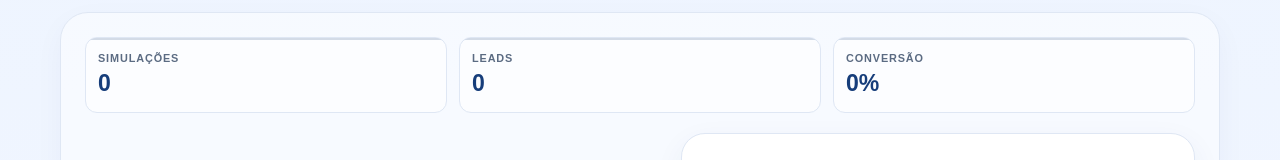
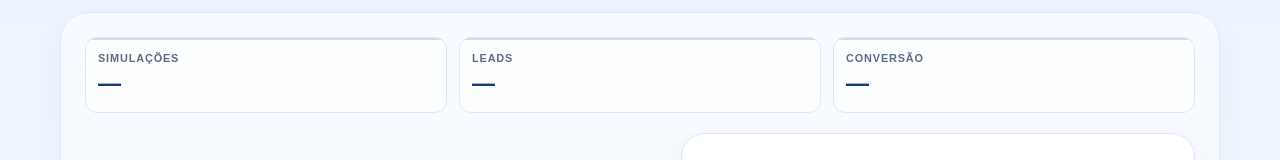
Before and after one commit to jacozinho/jb-ecosolar, a Next.js app in the folder frontend/: page / in a window 1280 px wide. Shown: the part 254-414 px from the top of the page. Built offline with nearby package versions, Linux system fonts and the light colour scheme; no server answers.

Commit message:
fix: carregar contadores da home do banco

```diff
--- a/frontend/src/app/page.tsx
+++ b/frontend/src/app/page.tsx
@@ -1,6 +1,6 @@
 "use client";
 
-import { useState } from "react";
+import { useEffect, useState } from "react";
 import { api, type Dashboard, type SimulationResult } from "@/lib/api";
 
 export default function Home() {
@@ -17,14 +17,29 @@ export default function Home() {
     valor_pagamento_estimado: 1018.5,
   });
   const [prazoPagamento, setPrazoPagamento] = useState(12);
-  const [dashboard, setDashboard] = useState<Dashboard>({ totalSimulacoes: 0, totalLeads: 0, conversao: 0 });
+  const [dashboard, setDashboard] = useState<Dashboard | null>(null);
   const [notificacao, setNotificacao] = useState("Simulação pronta para análise comercial.");
+
+  useEffect(() => {
+    let active = true;
+    api.getPublicDashboard()
+      .then((data) => {
+        if (active) setDashboard(data);
+      })
+      .catch(() => {
+        if (active) setDashboard(null);
+      });
+
+    return () => {
+      active = false;
+    };
+  }, []);
 
   const handleSimular = async () => {
     try {
       const { result } = await api.createSimulation(valorConta, prazoPagamento);
       setResultadoExibido(result);
-      setDashboard((previous) => ({ ...previous, totalSimulacoes: previous.totalSimulacoes + 1 }));
+      api.getPublicDashboard().then(setDashboard).catch(() => setDashboard(null));
       setNotificacao("Simulação concluída com sucesso. O cliente pode solicitar proposta.");
     } catch {
       setNotificacao("Não foi possível realizar a simulação. Tente novamente.");
@@ -40,7 +55,7 @@ export default function Home() {
 
     try {
       await api.createLead(leadForm);
-      setDashboard((previous) => ({ ...previous, totalLeads: previous.totalLeads + 1 }));
+      api.getPublicDashboard().then(setDashboard).catch(() => setDashboard(null));
       setNotificacao(`Lead registrado com sucesso para ${leadForm.nome}.`);
       setLeadForm({ nome: "", telefone: "", email: "", cidade: "" });
     } catch {
@@ -62,15 +77,15 @@ export default function Home() {
         <section className="metric-bar customer-metrics">
           <div>
             <span>Simulações</span>
-            <strong>{dashboard.totalSimulacoes}</strong>
+            <strong>{dashboard?.totalSimulacoes.toLocaleString("pt-BR") ?? "—"}</strong>
           </div>
           <div>
             <span>Leads</span>
-            <strong>{dashboard.totalLeads}</strong>
+            <strong>{dashboard?.totalLeads.toLocaleString("pt-BR") ?? "—"}</strong>
           </div>
           <div>
             <span>Conversão</span>
-            <strong>{dashboard.conversao}%</strong>
+            <strong>{dashboard ? `${dashboard.conversao}%` : "—"}</strong>
           </div>
         </section>
 
--- a/frontend/src/lib/api.ts
+++ b/frontend/src/lib/api.ts
@@ -55,6 +55,7 @@ export const api = {
     request<{ lead: Lead }>("/api/leads", { method: "POST", body: JSON.stringify(lead) }),
   createSimulation: (valor_conta: number, prazo_pagamento: number) =>
     request<{ result: SimulationResult }>("/api/simulacoes", { method: "POST", body: JSON.stringify({ valor_conta, prazo_pagamento }) }),
+  getPublicDashboard: () => request<Dashboard>("/api/public/dashboard"),
   getDashboard: () => request<Dashboard>("/api/dashboard"),
   getLeads: (username: string, password: string) => request<Lead[]>("/api/leads", { headers: adminHeaders(username, password) }),
   updateLeadStatus: (id: number, status: string, username: string, password: string) =>
```
Also changed, not shown: 1 other file (tests, documents, lock files or other folders).
